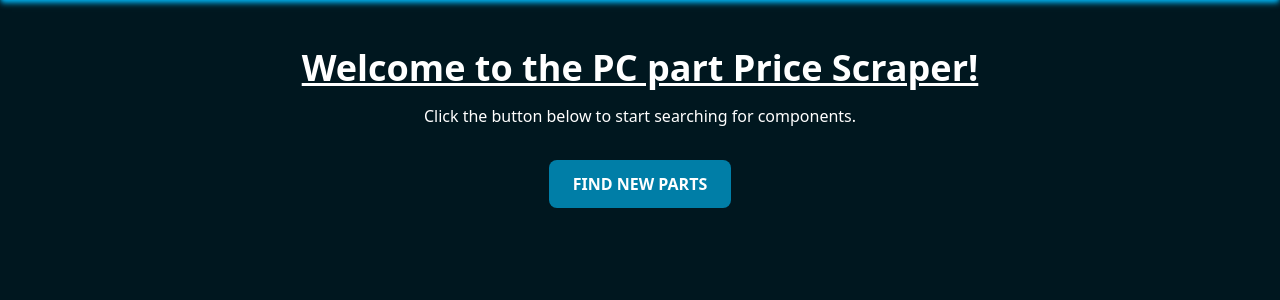
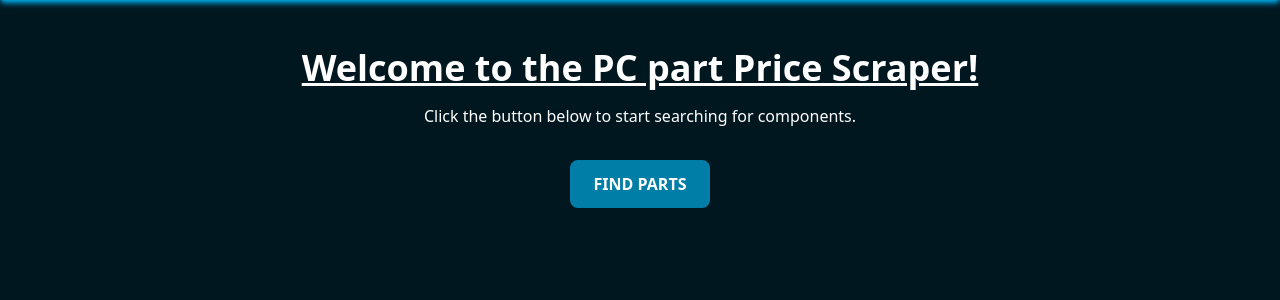
Before and after one commit to Rivia8/PCParts, a Flask app: page / in a window 1280 px wide. Shown: the part 60-360 px from the top of the page. Run offline with Flask 3, Linux system fonts and the light colour scheme; style sheets or scripts are compiled from the project's sources.

Commit message:
changed the names to buttons

```diff
--- a/templates/index.html
+++ b/templates/index.html
@@ -13,13 +13,11 @@
     </nav>
 
     <div class = 'pt-12 flex flex-col justify-center items-center'>
-
         <h1 class = 'text-white underline text-4xl font-bold mb-4'>Welcome to the PC part Price Scraper!</h1>
         <p class = 'text-white mb-8'>Click the button below to start searching for components.</p>
-
         <a href = '{{ url_for("new_parts") }}'
-        class = 'bg-accent hover:bg-highlights text-white font-bold py-3 px-6 rounded-lg transition-colors'>
-            FIND NEW PARTS
+        class = 'bg-accent hover:bg-highlights text-white font-bold py-3 px-6 mx-3 rounded-lg transition-colors'>
+            FIND PARTS
         </a>
     </div>
 </body>
```
